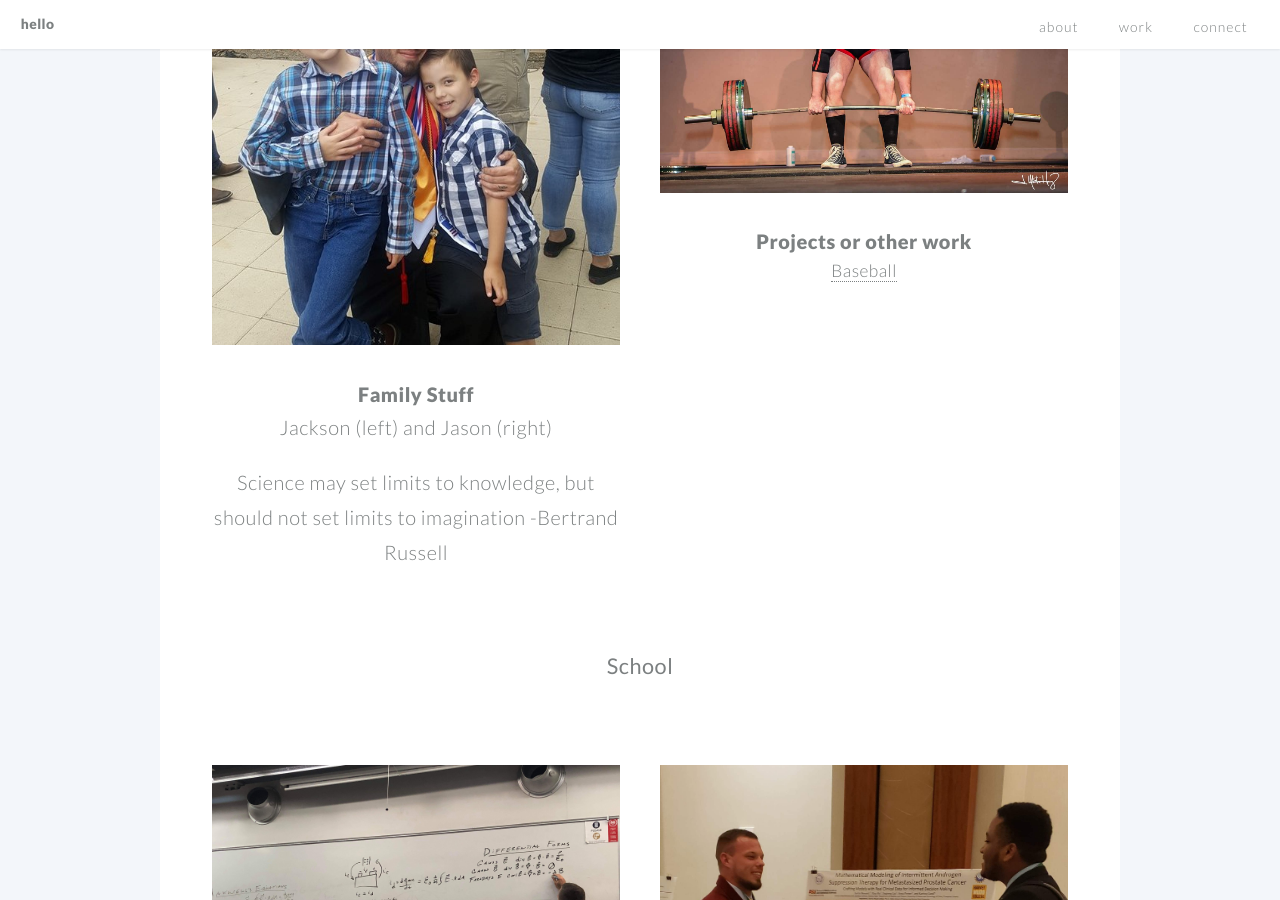
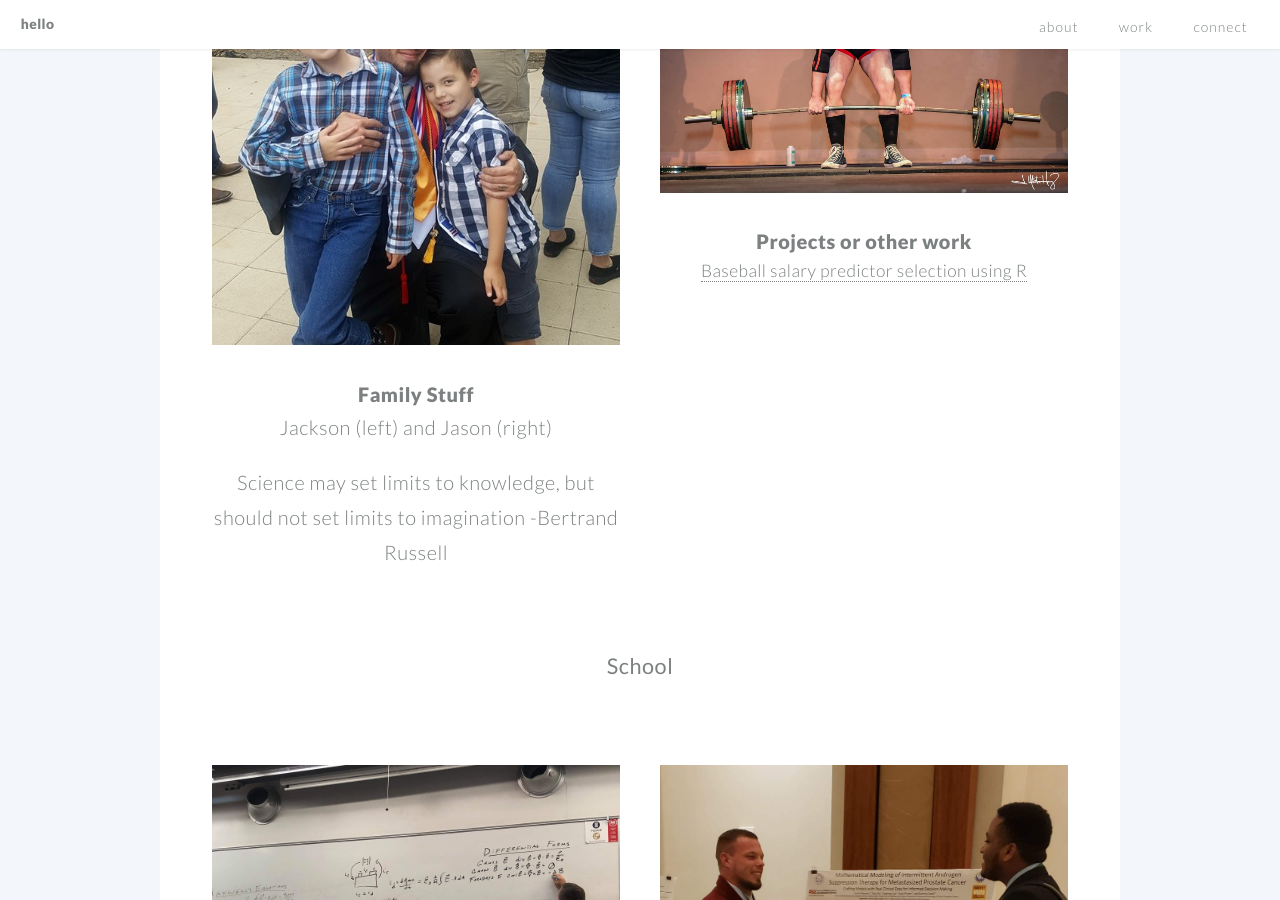
Before and after one commit to jben33/jben33.github.io, a Jekyll site: the page built from index.md, in a window 1280 px wide and 900 px high, scrolled down 2067 px. Built offline with Jekyll 4.4.1, drawn with Linux system fonts in a browser that asks for light colours.

Commit message:
Update example2.html

```diff
--- a/_includes/example2.html
+++ b/_includes/example2.html
@@ -1,3 +1,3 @@
 <h1><a href="#">Projects or other work</a></h1>
 
-<a href="https://drive.google.com/file/d/16-5BFMT3K4yZeH_sabC04eOoUSRr0ERS/view">Baseball</a>
+<a href="https://drive.google.com/file/d/16-5BFMT3K4yZeH_sabC04eOoUSRr0ERS/view">Baseball salary predictor selection using R</a>
```
